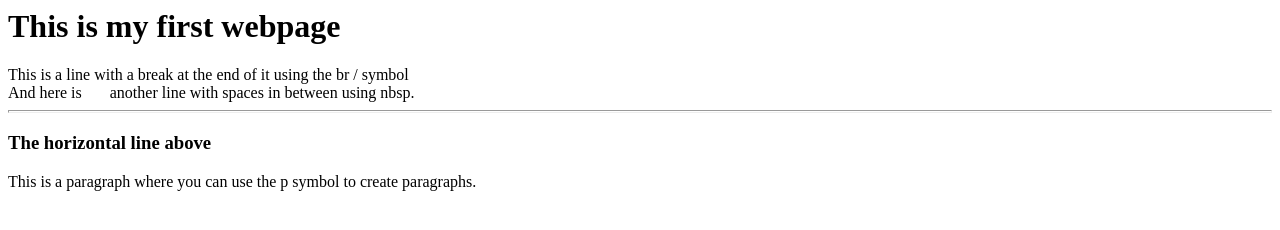
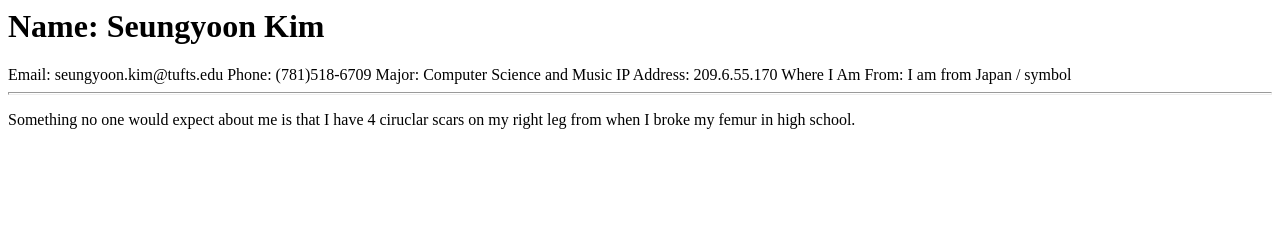
Before and after one commit to seungyoonFW/demo, a plain HTML site: page index.html in a window 1280 px wide. Drawn offline with Linux system fonts and the light colour scheme.

Commit message:
Update index.html

```diff
--- a/index.html
+++ b/index.html
@@ -3,11 +3,13 @@
   <title>Assignment 1</title>
 </head>
 <body>
-  <h1>This is my first webpage</h1>
-  This is a line with a break at the end of it using the br / symbol <br />
-  And here is &nbsp;&nbsp;&nbsp;&nbsp;&nbsp; another line with spaces in between using nbsp.
+  <h1>Name: Seungyoon Kim</h1>
+  Email: seungyoon.kim@tufts.edu
+  Phone: (781)518-6709
+  Major: Computer Science and Music
+  IP Address: 209.6.55.170
+  Where I Am From: I am from Japan / symbol <br />
   <hr size='3' />
-  <h3>The horizontal line above </h3>
-  <p>This is a paragraph where you can use the p symbol to create paragraphs. </p>
+  <p>Something no one would expect about me is that I have 4 ciruclar scars on my right leg from when I broke my femur in high school.</p>
 </body>
 </html>
```
